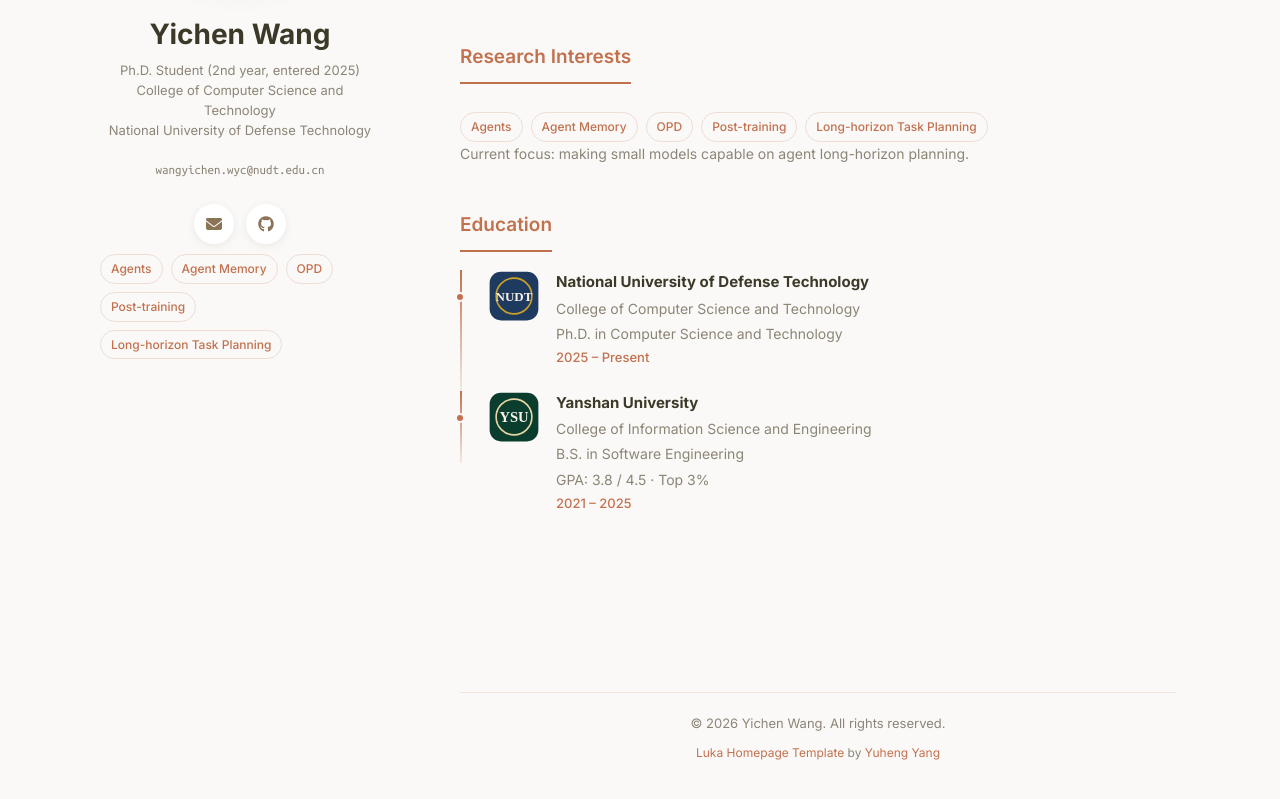
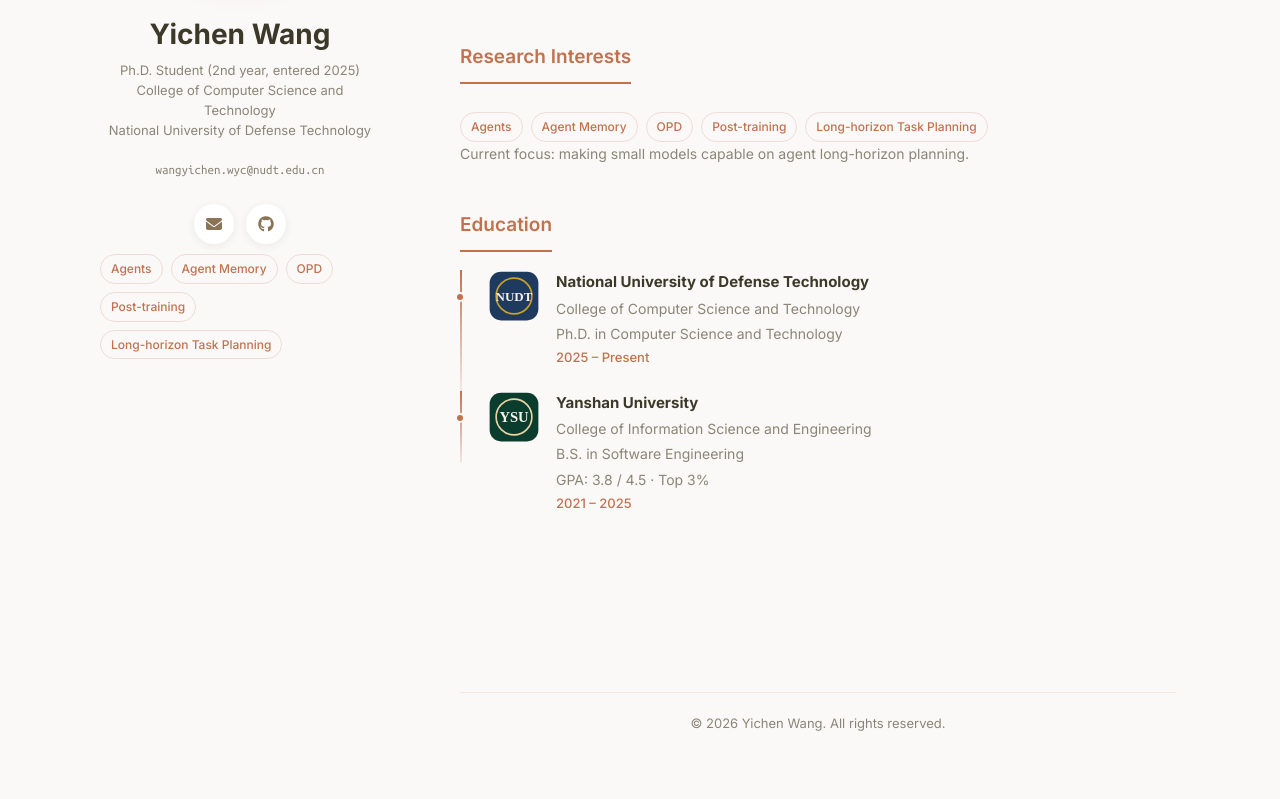
Before and after one commit to YichenWang2002/wyc, a plain HTML site: page index.html in a window 1280 px wide. Shown: the part 357-1156 px from the top of the page. After the commit the page ends 1132 px from the top, so only its background shows below. Drawn offline with Linux system fonts and the light colour scheme; some icons are missing.

Commit message:
Remove template attribution from footer

```diff
--- a/index.html
+++ b/index.html
@@ -173,8 +173,6 @@
     <footer class="site-footer">
       <p>
         &copy; <span id="year"></span> Yichen Wang. <span data-i18n="rights">All rights reserved.</span>
-        <br>
-        <span class="template-credit"><a href="https://github.com/wzsyyh/luka-homepage-template">Luka Homepage Template</a> by <a href="https://wzsyyh.github.io/">Yuheng Yang</a></span>
       </p>
     </footer>
   </div>
```
